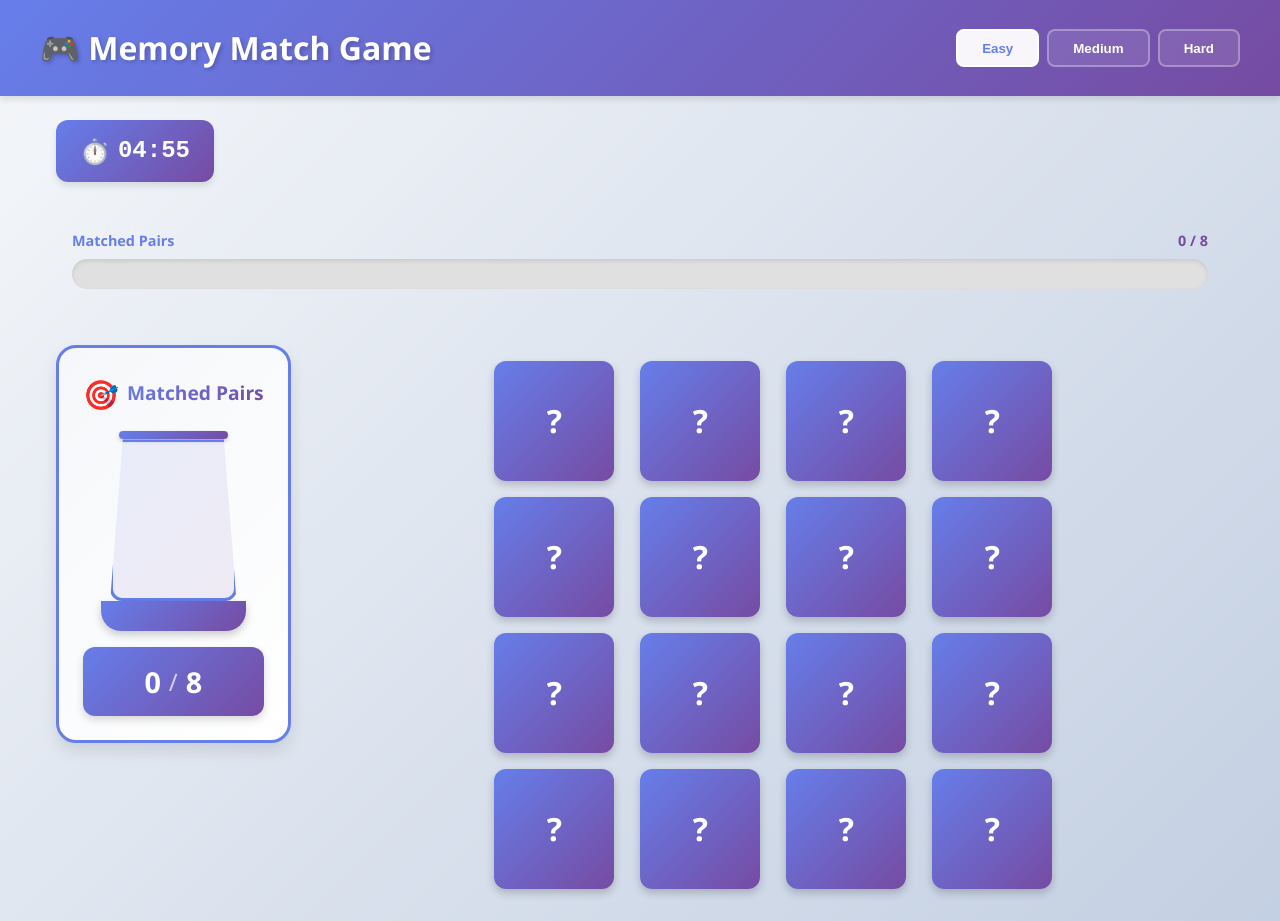
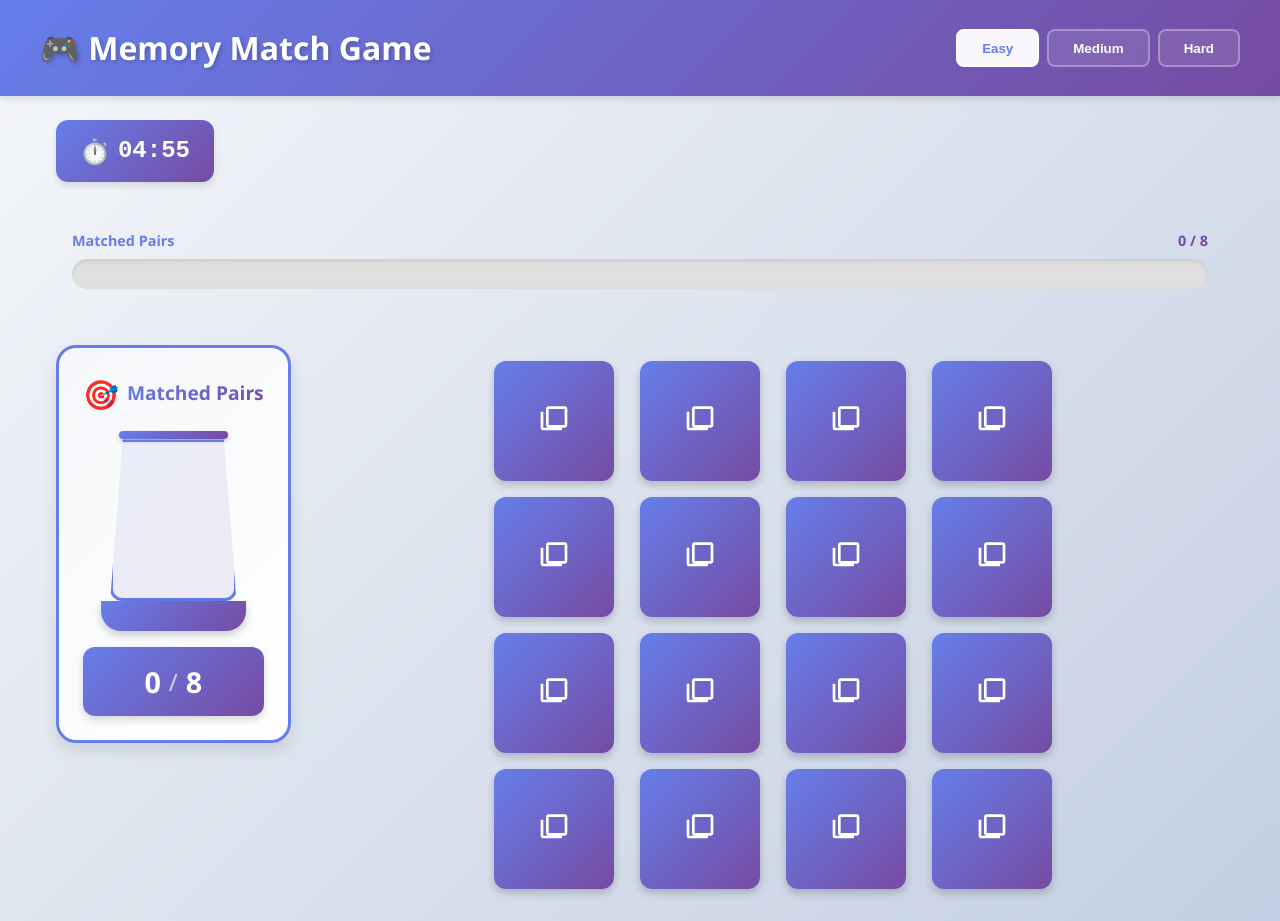
Before and after one commit to BenAmmarAmenAllah/memory-match-game, a React (Vite) app: page / in a window 1280 px wide. Built offline with nearby package versions, Linux system fonts and the light colour scheme.

Commit message:
feat: Add GameLogo component and update Card to use it for icon display

```diff
--- a/src/components/Card.jsx
+++ b/src/components/Card.jsx
@@ -1,4 +1,5 @@
 import './Card.css';
+import GameLogo from './GameLogo';
 
 function Card({ card, onClick, disabled }) {
   const handleClick = () => {
@@ -14,7 +15,9 @@ function Card({ card, onClick, disabled }) {
     >
       <div className="card-inner">
         <div className="card-front">
-          <span className="card-icon">?</span>
+          <span className="card-icon">
+            <GameLogo />
+          </span>
         </div>
         <div className="card-back">
           <span className="card-emoji">{card.emoji}</span>
--- /dev/null
+++ b/src/components/GameLogo.jsx
@@ -0,0 +1,13 @@
+export default function GameLogo({ className }) {
+  return (
+    <svg
+      className={className}
+      viewBox="0 0 24 24"
+      fill="currentColor"
+      xmlns="http://www.w3.org/2000/svg"
+      style={{ width: '1em', height: '1em' }}
+    >
+      <path d="M20 4H8C6.9 4 6 4.9 6 6V18C6 19.1 6.9 20 8 20H20C21.1 20 22 19.1 22 18V6C22 4.9 21.1 4 20 4ZM20 18H8V6H20V18ZM4 8H2V20C2 21.1 2.9 22 4 22H18V20H4V8Z"/>
+    </svg>
+  );
+}
```
